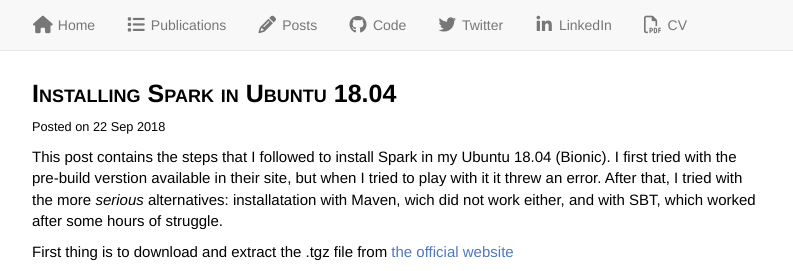
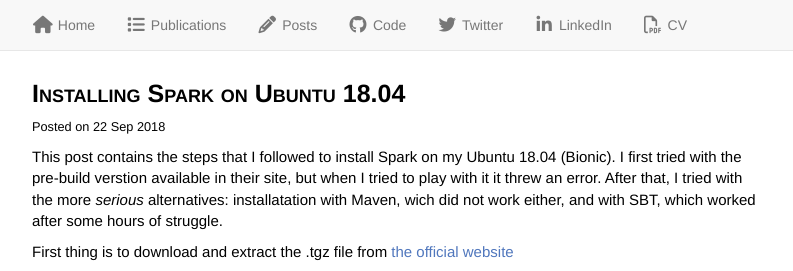
Before and after one commit to alumbreras/alumbreras.github.io, a Jekyll site: the page built from _posts/2018-09-22-Spark-installation.md, in a window 1280 px wide and 900 px high. Shown: the top 271 px of the window, without its empty margins (53-846 px from the left). Built offline with Jekyll 4.4.1, drawn with Linux system fonts in a browser that asks for light colours; nearby versions of some CDN libraries; formulas are drawn with MathJax 3; comment, search, counter and statistics services are not loaded.

Commit message:
minor fix

```diff
--- a/_posts/2018-09-22-Spark-installation.md
+++ b/_posts/2018-09-22-Spark-installation.md
@@ -1,10 +1,10 @@
 ---
 layout: post
-title: Installing Spark in Ubuntu 18.04
+title: Installing Spark on Ubuntu 18.04
 tags: big data
 ---
 
-This post contains the steps that I followed to install Spark in my Ubuntu 18.04 (Bionic). I first tried with the pre-build verstion available in their site, but when I tried to play with it it threw an error. After that, I tried with the more *serious* alternatives: installatation with Maven, wich did not work either, and with SBT, which worked after some hours of struggle.
+This post contains the steps that I followed to install Spark on my Ubuntu 18.04 (Bionic). I first tried with the pre-build verstion available in their site, but when I tried to play with it it threw an error. After that, I tried with the more *serious* alternatives: installatation with Maven, wich did not work either, and with SBT, which worked after some hours of struggle.
 
 
 First thing is to download and extract the .tgz file from [the official website](http://spark.apache.org/downloads.html)
```
